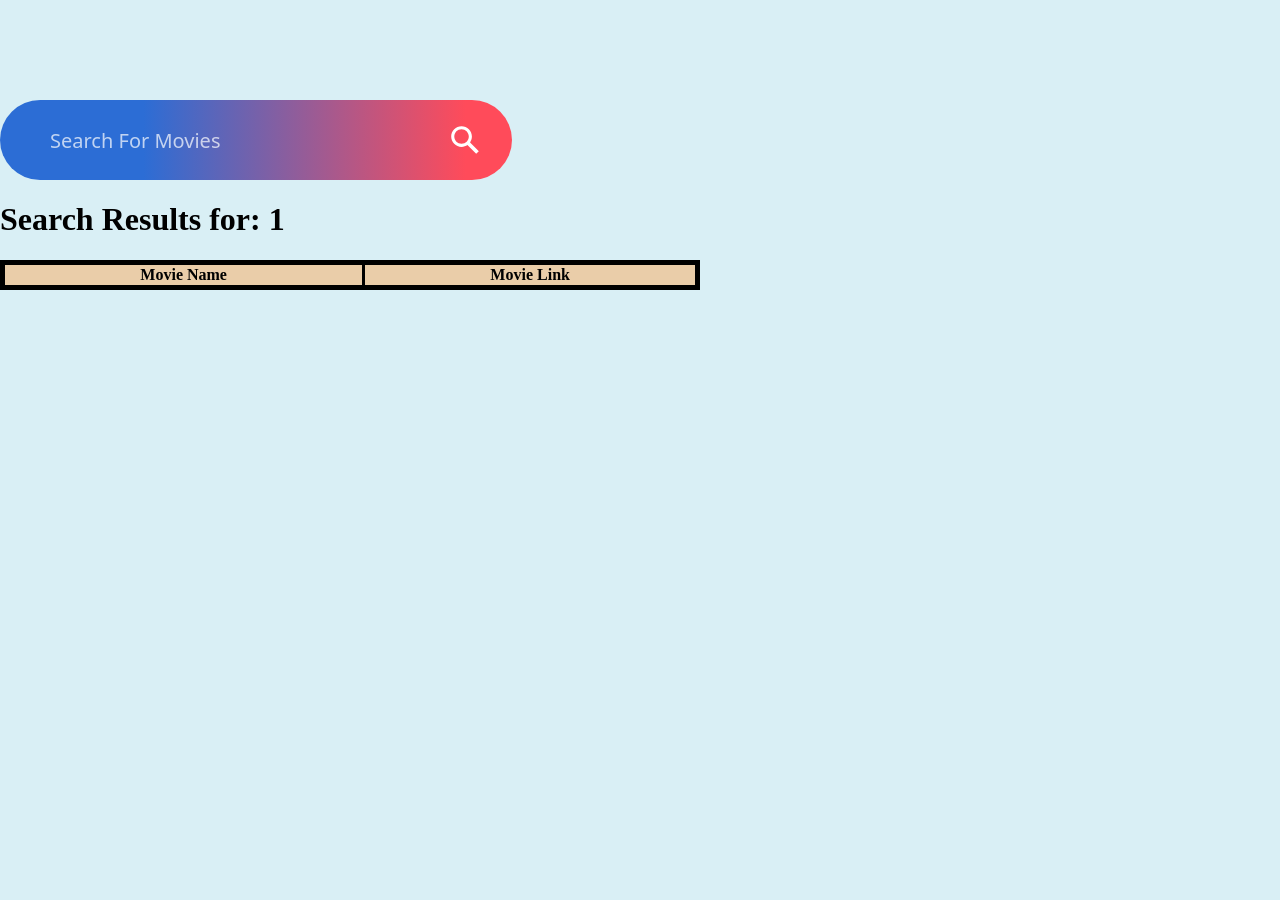
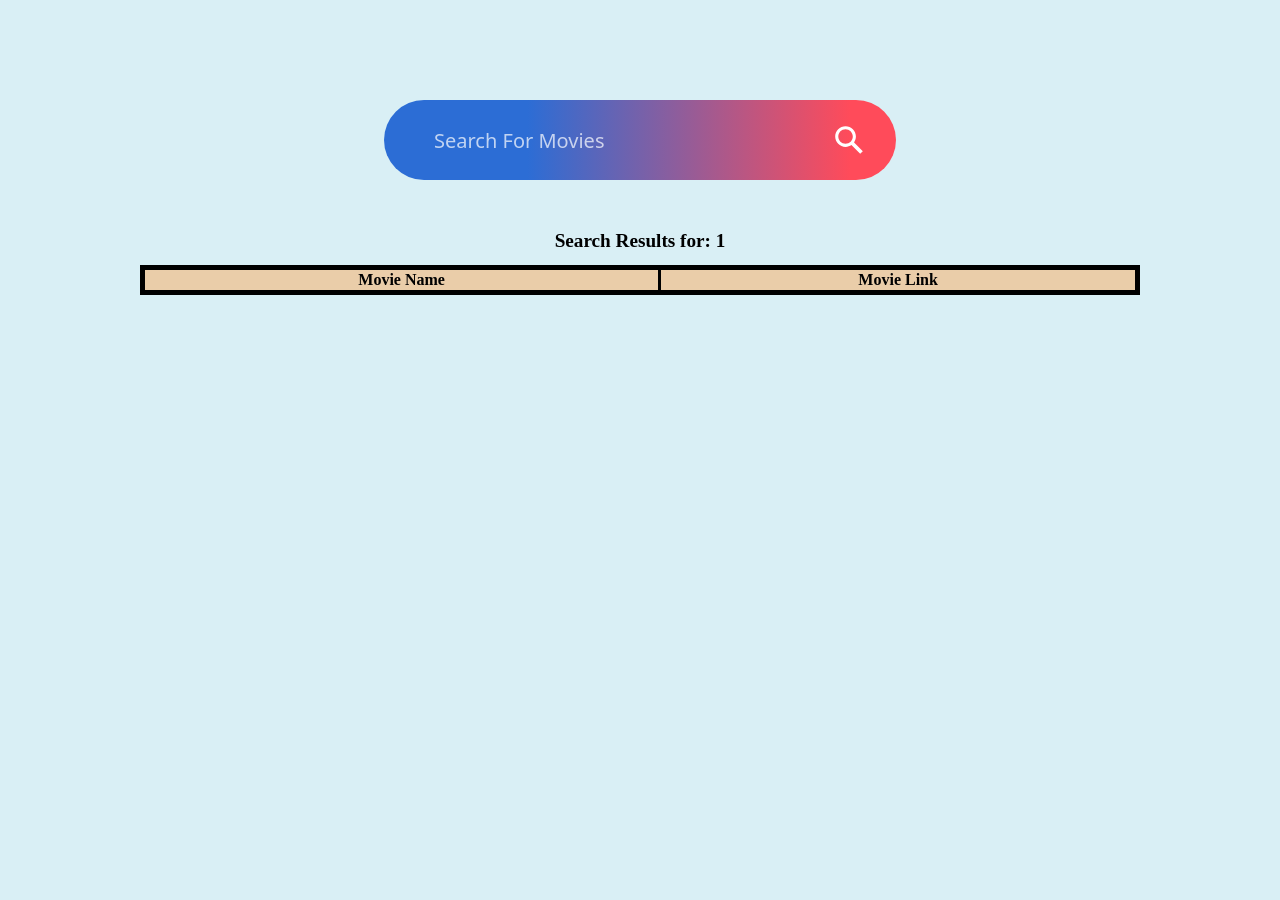
Before and after one commit to dipesh7002/Find-Movies, a Django app: page /search_results/1/ in a window 1280 px wide. After the commit the page ends 295 px from the top, so only its background shows below. Run offline with Django 4.2, Linux system fonts and the light colour scheme; data that the repository does not hold is empty.

Commit message:
frontend changed

```diff
--- a/app1/admin.py
+++ b/app1/admin.py
@@ -1,5 +1,5 @@
 from django.contrib import admin
-from .models import Fmovies, HindiMovies, Onehd, OneTwoThreeMovies
+from .models import Fmovies, HindiMovies, Onehd
 
 admin.site.register(Fmovies)
 admin.site.register(HindiMovies)
--- a/app1/templates/index.html
+++ b/app1/templates/index.html
@@ -9,15 +9,18 @@
         margin: 100px 40%;
         color: black;
 
+        display: flex;
         flex-direction: column;
-        min-height: 100vh;
-        margin: 0;
+        align-items: center;
+        justify-content: center;
+        /* min-height: 100vh; */
+
       }
       .table_design{
         border: 5px solid black;
         border-collapse: collapse;
 
-        width: 700px;
+        width: 1000px;
         border-radius: 10px;
         box-shadow: 5px;
       }
@@ -27,8 +30,11 @@
       #movie_link_href{
         color: black;
       }
+
       h1{
-        width: 600px
+        width:max-content;
+        font-size: larger;
+        margin-top: 50px;
       }
       tr:nth-child(even) {
         background-color: #b198be;
@@ -38,14 +44,13 @@
       }
       #form {
         background-color: #4654e1;
-        width: 40%;
+        width: 200%;
         height: 80px;
         border-radius: 50px;
         display: flex;
         flex-direction: row;
         align-items: center;
         justify-content: center;
-        margin-top: 100px;
         background: linear-gradient(
           to right,
           #2c6dd5 0%,
@@ -54,6 +59,7 @@
           #ff4b5a 100%
         );
       }
+
       input {
         all: unset;
         font: 20px system-ui;
@@ -62,6 +68,7 @@
         width: 100%;
         padding: 50px 50px;
       }
+
       ::placeholder {
         color: #fff;
         opacity: 0.7;
@@ -74,11 +81,13 @@
         width: 0;
         height: 0;
       }
+
       input[type="search"]::-ms-reveal {
         display: none;
         width: 0;
         height: 0;
       }
+
       input[type="search"]::-moz-cancel-button {
         display: none;
       }
--- a/app1/templates/search_page.html
+++ b/app1/templates/search_page.html
@@ -13,9 +13,7 @@
         align-items: center;
         justify-content: center;
       }
-      #new-form{
-        background-color: #ff4b5a;
-      }
+
       #form {
         background-color: #4654e1;
         width: 200%;
```
